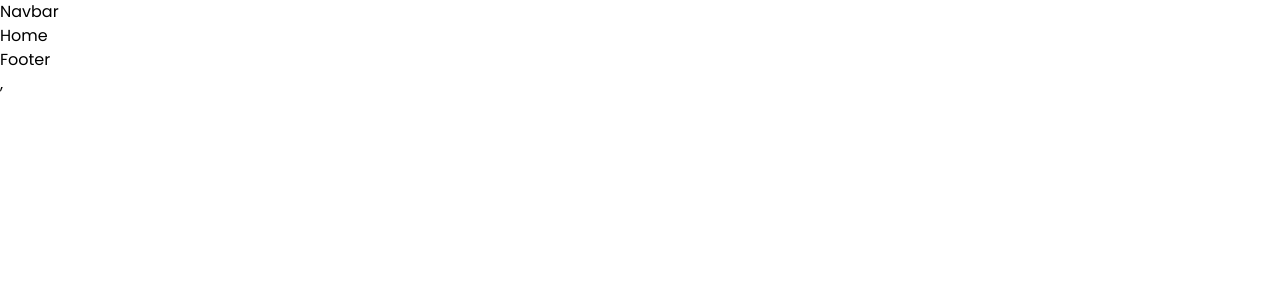
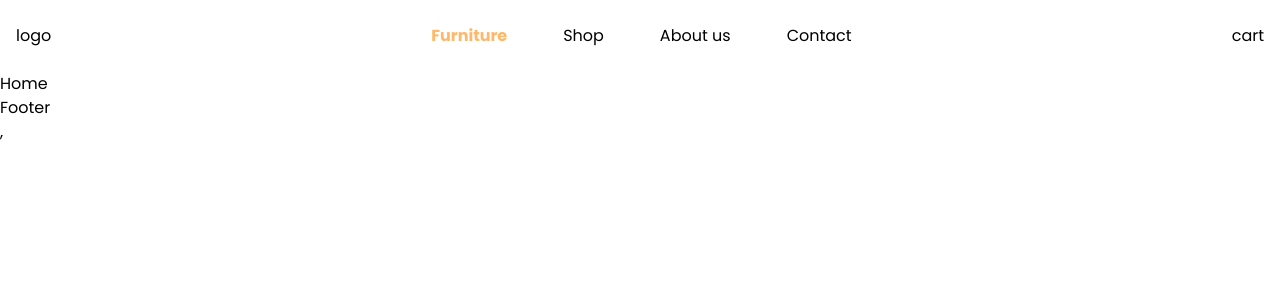
Before and after one commit to ahassh1/react-landing-page, a React (Vite) app: page / in a window 1280 px wide. Shown: the top 300 px of the page. Built offline with nearby package versions, Linux system fonts and the light colour scheme.

Commit message:
navlink doen

```diff
--- a/src/components/Navbar.jsx
+++ b/src/components/Navbar.jsx
@@ -1,7 +1,47 @@
 import React from "react";
+import { Link, NavLink } from "react-router";
 
-function Navbar() {
-  return <div>Navbar</div>;
-}
+const navItems = [
+  { path: "/", label: "Furniture" },
+  { path: "/shop", label: "Shop" },
+  { path: "/about", label: "About us" },
+  { path: "/contact", label: "Contact" },
+];
+
+const NavItems = () => {
+  return (
+    <ul className="flex flex-col md:flex-row items-center md:space-x-8 gap-6">
+      {navItems.map((item, index) => (
+        <li key={index}>
+          <NavLink
+            to={item.path}
+            className={({ isActive }) =>
+              isActive ? "text-orange-300 font-bold" : "hover:text-orange-500"
+            }
+          >
+            {item.label}
+          </NavLink>
+        </li>
+      ))}
+    </ul>
+  );
+};
+
+const Navbar = () => {
+  return (
+    <header>
+      <nav className="flex justify-between items-center py-6 px-4 container mx-auto max-w-screen-2xl">
+        {/* logo */}
+        <Link href="logo">logo</Link>
+        {/* desktop menu itmes  */}
+        <div>
+          <NavItems />
+        </div>
+        {/* cart */}
+        <div>cart</div>
+      </nav>
+    </header>
+  );
+};
 
 export default Navbar;
--- a/src/main.jsx
+++ b/src/main.jsx
@@ -6,6 +6,7 @@ import App from "./App";
 import Home from "./pages/home/Home";
 import About from "./pages/about/About";
 import Contact from "./pages/contact/Contact";
+import Shop from "./pages/shop/Shop";
 
 const router = createBrowserRouter([
   {
@@ -15,7 +16,7 @@ const router = createBrowserRouter([
       { path: "/", element: <Home /> },
       { path: "/about", element: <About /> },
       { path: "/contact", element: <Contact /> },
-      { path: "/contact", element: <h1>Contact</h1> },
+      { path: "/shop", element: <Shop /> },
     ],
   },
 ]);
```
